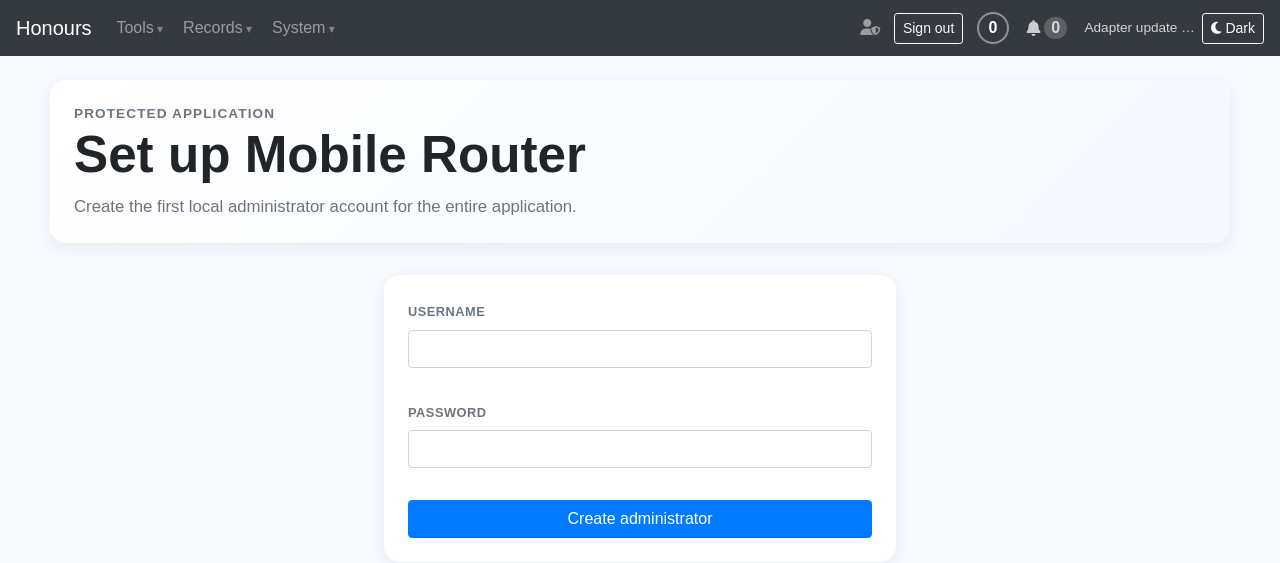
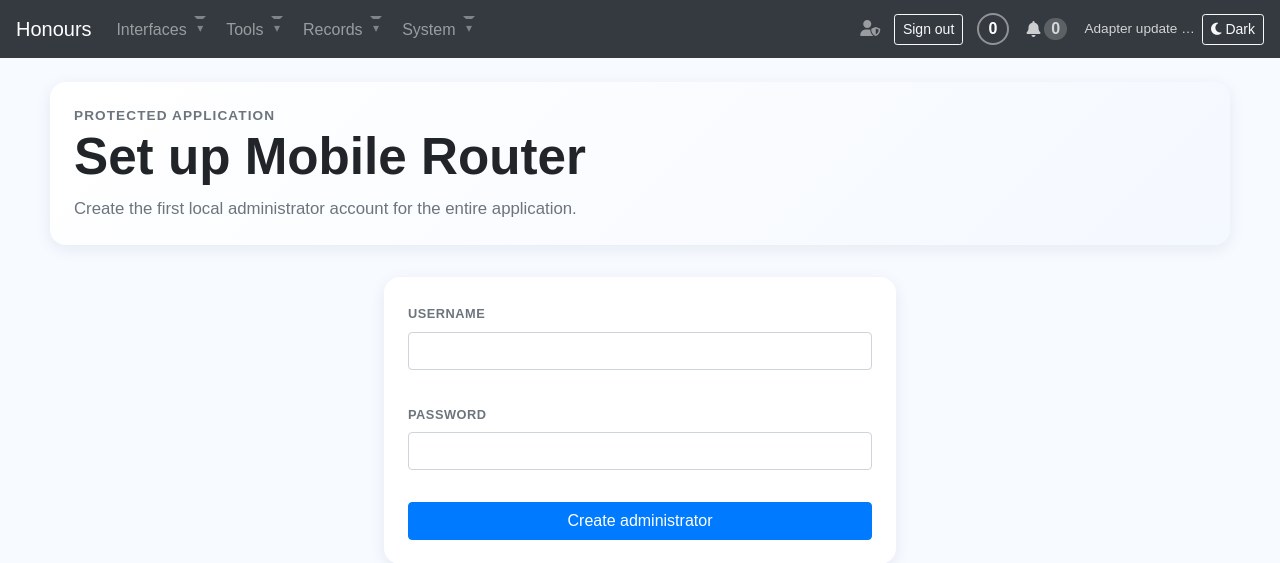
Before and after one commit to sudo-rpaisley/mobile_router, a Flask app: page /setup?next=/1/1 in a window 1280 px wide. Shown: the top 563 px of the page. Run offline with Flask 3, Linux system fonts and the light colour scheme; the visitor is signed in with stand-in values (Sample User, id 1); parts of the project's set-up code (start-up, migrations or seed data) failed here and were passed over; some libraries are stand-ins or nearby versions.

Commit message:
Simplify primary navigation groups

```diff
--- a/templates/_primary-nav-links.html
+++ b/templates/_primary-nav-links.html
@@ -1,28 +1,61 @@
+<div class="nav-item dropdown nav-compact-group">
+  <a href="#"
+     id="interfaces-menu"
+     class="nav-link dropdown-toggle {% if title == 'Home' or title in networkTechnologies or interface is defined %}active{% endif %}"
+     data-toggle="dropdown"
+     role="button"
+     aria-haspopup="true"
+     aria-expanded="false">
+    Interfaces
+  </a>
+  <div class="dropdown-menu navigation-menu navigation-menu-interfaces" aria-labelledby="interfaces-menu">
+    <a href="/" class="dropdown-item navigation-overview-link {% if title == 'Home' %}active{% endif %}">
+      <i class="fa-solid fa-layer-group" aria-hidden="true"></i>
+      <span>All interfaces</span>
+    </a>
+    <div class="dropdown-divider"></div>
     {% for technology in networkTechnologies %}
       {% if technology != 'Loopback' %}
-    <div class="nav-item dropdown nav-compact-group">
-      <a href="/{{ technology | lower }}" class="nav-link {% if title == technology or (interface is defined and interface.interface_type == technology) %}active{% endif %}" data-toggle="dropdown">{{ technology }}</a>
-      <div class="dropdown-menu">
-        {% for interface in interfaces %}
-          {% if interface.interface_type == technology %}
-            <a href="/{{ technology | lower }}/{{ interface.name }}" class="dropdown-item {% if title == interface.name %}active{% endif %}">{{ interface.name }}</a>
+        <div class="navigation-interface-group">
+          <a href="/{{ technology | lower }}"
+             class="dropdown-item navigation-interface-heading {% if title == technology %}active{% endif %}">
+            {{ technology }}
+          </a>
+          {% for adapter in interfaces %}
+            {% if adapter.interface_type == technology %}
+              <a href="/{{ technology | lower }}/{{ adapter.name }}"
+                 class="dropdown-item navigation-interface-link {% if title == adapter.name %}active{% endif %}">
+                <i class="fa-solid fa-circle" aria-hidden="true"></i>
+                <span>{{ adapter.name }}</span>
+              </a>
+            {% endif %}
+          {% endfor %}
+        </div>
       {% endif %}
     {% endfor %}
   </div>
 </div>
-  {% endif %}
-{% endfor %}
 
 <div class="nav-item dropdown nav-compact-group">
-  <a href="#" class="nav-link {% if title in ['Service Discovery', 'Port Scan', 'Traceroute', 'Diagnostics', 'Advanced Diagnostics', 'Automotive', 'VIN Lookup', 'Code Lookup', 'Workshop Report', 'Red Team', 'Minecraft Attack'] %}active{% endif %}" data-toggle="dropdown">Tools</a>
-  <div class="dropdown-menu">
+  <a href="#"
+     id="tools-menu"
+     class="nav-link dropdown-toggle {% if title in ['Service Discovery', 'Port Scan', 'Traceroute', 'Diagnostics', 'Advanced Diagnostics', 'Automotive', 'VIN Lookup', 'Code Lookup', 'Workshop Report', 'Red Team', 'Minecraft Attack', 'Train Controller'] %}active{% endif %}"
+     data-toggle="dropdown"
+     role="button"
+     aria-haspopup="true"
+     aria-expanded="false">
+    Tools
+  </a>
+  <div class="dropdown-menu navigation-menu" aria-labelledby="tools-menu">
+    <h6 class="dropdown-header">Network tools</h6>
     <a href="/service-discovery" class="dropdown-item {% if title == 'Service Discovery' %}active{% endif %}">Service Discovery</a>
     <a href="/port-scan" class="dropdown-item {% if title == 'Port Scan' %}active{% endif %}">Port Scan</a>
     <a href="/traceroute" class="dropdown-item {% if title == 'Traceroute' %}active{% endif %}">Traceroute</a>
     <a href="/diagnostics" class="dropdown-item {% if title == 'Diagnostics' %}active{% endif %}">Diagnostics</a>
     <a href="/advanced-diagnostics" class="dropdown-item {% if title == 'Advanced Diagnostics' %}active{% endif %}">Advanced Diagnostics</a>
+    <div class="dropdown-divider"></div>
+    <h6 class="dropdown-header">Specialist workspaces</h6>
     <a href="/automotive" class="dropdown-item {% if title in ['Automotive', 'VIN Lookup', 'Code Lookup', 'Workshop Report'] %}active{% endif %}">Automotive</a>
-    <div class="dropdown-divider"></div>
     <a href="/red-team" class="dropdown-item {% if title == 'Red Team' %}active{% endif %}">Red Team</a>
     <a href="/minecraft-attack" class="dropdown-item {% if title == 'Minecraft Attack' %}active{% endif %}">Minecraft Attack</a>
     <a href="/train-controller" class="dropdown-item {% if title == 'Train Controller' %}active{% endif %}">Train Controller</a>
@@ -30,8 +63,16 @@
 </div>
 
 <div class="nav-item dropdown nav-compact-group">
-  <a href="#" class="nav-link {% if title in ['Device Inventory', 'Alerts', 'Reports', 'Evidence Vault', 'Social Engineering'] %}active{% endif %}" data-toggle="dropdown">Records</a>
-  <div class="dropdown-menu">
+  <a href="#"
+     id="records-menu"
+     class="nav-link dropdown-toggle {% if title in ['Device Inventory', 'Alerts', 'Reports', 'Evidence Vault', 'Social Engineering'] %}active{% endif %}"
+     data-toggle="dropdown"
+     role="button"
+     aria-haspopup="true"
+     aria-expanded="false">
+    Records
+  </a>
+  <div class="dropdown-menu navigation-menu" aria-labelledby="records-menu">
     <a href="/inventory" class="dropdown-item {% if title == 'Device Inventory' %}active{% endif %}">Inventory</a>
     <a href="/alerts" class="dropdown-item {% if title == 'Alerts' %}active{% endif %}">Alerts</a>
     <a href="/reports" class="dropdown-item {% if title == 'Reports' %}active{% endif %}">Reports</a>
@@ -41,10 +82,17 @@
 </div>
 
 <div class="nav-item dropdown nav-compact-group">
-  <a href="#" class="nav-link {% if title in ['Capabilities', 'Roadmap', 'User Management'] %}active{% endif %}" data-toggle="dropdown">System</a>
-  <div class="dropdown-menu dropdown-menu-right">
+  <a href="#"
+     id="system-menu"
+     class="nav-link dropdown-toggle {% if title in ['Capabilities', 'Roadmap'] %}active{% endif %}"
+     data-toggle="dropdown"
+     role="button"
+     aria-haspopup="true"
+     aria-expanded="false">
+    System
+  </a>
+  <div class="dropdown-menu navigation-menu" aria-labelledby="system-menu">
     <a href="/capabilities" class="dropdown-item {% if title == 'Capabilities' %}active{% endif %}">Capabilities</a>
     <a href="/roadmap" class="dropdown-item {% if title == 'Roadmap' %}active{% endif %}">Roadmap</a>
-    {% if app_user and app_user.role == 'admin' %}<a href="/users" class="dropdown-item {% if title == 'User Management' %}active{% endif %}">User Management</a>{% endif %}
   </div>
 </div>
```
Lines whose indentation alone changed are shown as unchanged.
